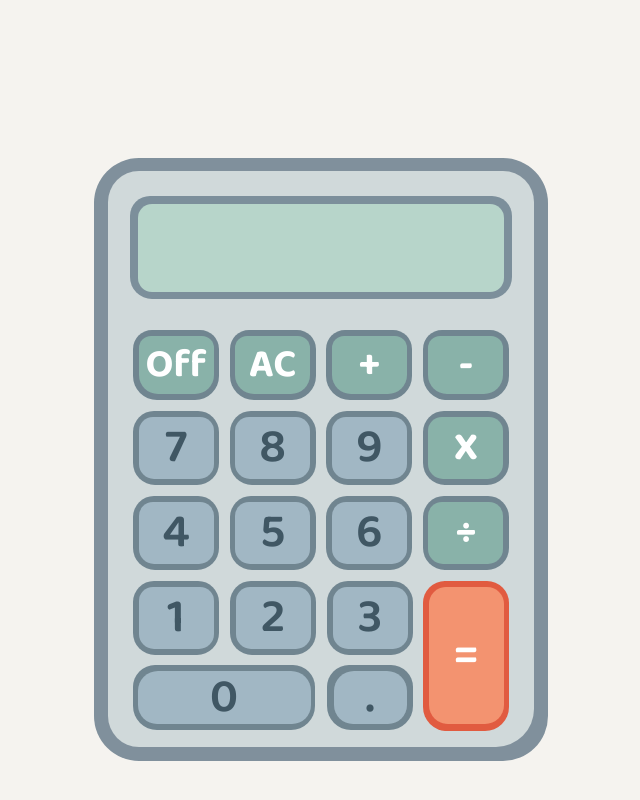
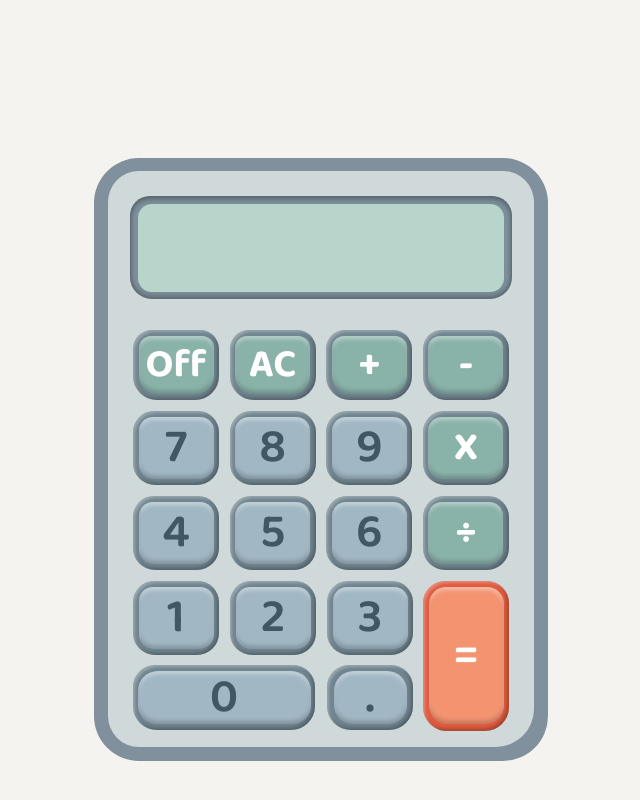
Before and after one commit to racheltindoy/calculator, a plain HTML site: page index.html in a window 1280 px wide. Shown: the whole page, without its empty margins (319-959 px from the left). Drawn offline with Linux system fonts and the light colour scheme.

Commit message:
Add bevel effects on buttons

```diff
--- a/style.css
+++ b/style.css
@@ -29,13 +29,44 @@ html {width: 100%; height: 100%;}
 body {width: 100%;height: 100%;display: flex;justify-content: center;/* align-items: center; */background-color: #f5f3ef; font-family: "Fredoka", sans-serif;}
 #outer_con {width: 454px;height: 603px;background: #80909C;justify-content: center;border-radius: 45px;margin-top: 158px;display: flex;padding-top: 13px;}
 #inner_con {width: 426px;height: 576px;background: #d0d9da;border-top-right-radius: 31px;border-top-left-radius: 31px;border-bottom-left-radius: 31px;border-bottom-right-radius: 38px;padding-top: 25px;}
-#screen_outer {width: 382px;height: 103px;background-color: #7c8f9b;margin: 0 auto;display: flex;justify-content: center;border-top-right-radius: 20px;border-top-left-radius: 20px;border-bottom-left-radius: 22px;border-bottom-right-radius: 22px;padding-top: 8px;}
-#screen_inner {width: 366px;height: 88px;background-color: #b7d5ca;border-top-right-radius: 14px;border-top-left-radius: 14px;border-bottom-left-radius: 14px;border-bottom-right-radius: 14px;}
+#screen_outer {width: 382px;height: 103px;background-color: #7c8f9b;margin: 0 auto;display: flex;justify-content: center;padding-top: 8px; border-radius: 20px 20px 22px 22px;
+	box-shadow: 0 2px 4px rgba(255, 255, 255, 0.6); /* white-ish bottom glow */
+	box-shadow:
+    inset 0 -3px 5px rgba(0, 0, 0, 0.25),  /* bottom shadow inside */
+    inset 0 3px 5px rgba(0, 0, 0, 0.3);    /* top shadow for sunken effect */
+}
+#screen_inner {width: 366px;height: 88px;background-color: #b7d5ca; border-radius: 14px;
+
+}
 
 #btn_con {width: 376px;min-height: 379px;/* background: green; */margin: 0 auto;margin-top: 31px;  }
-.btn_holder {width: 86px;height: 70px;background-color: #708590;display: flex;justify-content: center;border-radius: 19px 19px 24px 24px;}
 .btn_rows {display: flex; justify-content: space-between;}
-.btn_holder .btn {width: 75px;height: 58px;background-color: #89b2a9;border-radius: 12px 12px 19px 19px;border: 0px;margin-top: 6px;font-family: "Baloo 2", sans-serif;color: #fff;font-size:40px;font-weight: 700;line-height: 100%;}
+.btn_holder {width: 86px;height: 70px;background-color: #708590;display: flex;justify-content: center;border-radius: 19px 19px 24px 24px;
+
+	/* ---------- EXTRA DESIGN -------------- */
+	box-shadow:
+    inset 2px 2px 3px rgba(255, 255, 255, 0.3),  /* light top-left inner bevel */
+    inset -2px -2px 4px rgba(0, 0, 0, 0.3);      /* dark bottom-right inner bevel */
+	/* ---------- EXTRA DESIGN -------------- */
+}
+
+.btn_holder .btn:active {
+  transform: translateY(1px); /* press-down effect */
+}
+
+.btn_holder .btn {width: 75px;height: 58px;background-color: #89b2a9;border-radius: 12px 12px 19px 19px;border: 0px;margin-top: 6px;font-family: "Baloo 2", sans-serif;color: #fff;font-size:40px;font-weight: 700;line-height: 100%;
+
+	/* ---------- EXTRA DESIGN -------------- */
+	/* INNER SHADOW for "pressed-in" feel */
+  	box-shadow:
+    inset 0 -3px 4px rgba(0, 0, 0, 0.2),    /* bottom inner shadow */
+    inset 0 3px 4px rgba(255, 255, 255, 0.4); /* top highlight */
+	transition: transform 0.1s ease-in-out;
+	/* ---------- EXTRA DESIGN -------------- */
+}
+
+
+
 #row2 {margin-top: 11px;}
 #row2 .btn_holder, #row3 .btn_holder, #row4 .btn_holder {height: 74px;border-radius: 21px 21px 22px 22px;}
 #row2 .btn, #row3 .btn, #row4 .btn {height: 62px;border-radius: 14px 14px 15px 15px;}
```
